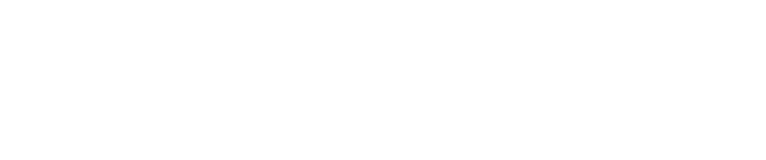
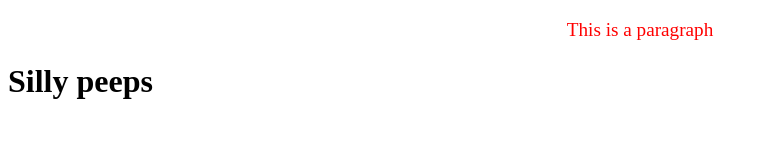
Before and after one commit to coder503152/LocalRepo, a plain HTML site: page index.html in a window 1280 px wide. Shown: the whole page, without its empty margins (0-766 px from the left). Drawn offline with Linux system fonts and the light colour scheme.

Commit message:
modified index

```diff
--- a/index.html
+++ b/index.html
@@ -7,6 +7,9 @@
     <link rel="stylesheet" href="style.css">
 </head>
 <body>
-
+    <p>
+        This is a paragraph
+    </p>
+    <h1> Silly peeps</h1>
 </body>
 </html>
```
